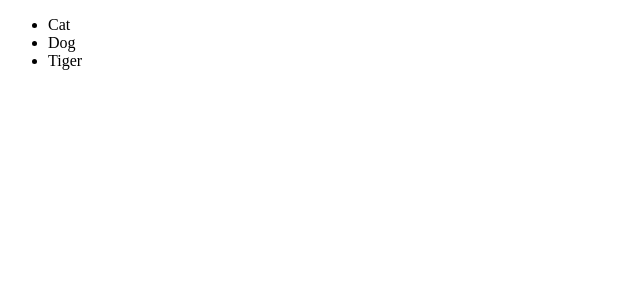
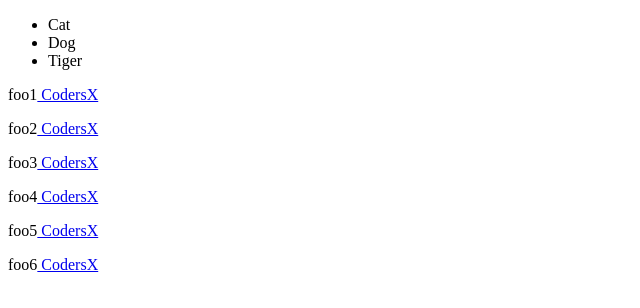
Before and after one commit to hauphvn/html-css-first, a website: page views/innerHTML.html in a window 1280 px wide. Shown: the whole page, without its empty margins (0-640 px from the left). Drawn offline with Linux system fonts and the light colour scheme.

Commit message:
task innerHTML

```diff
--- a/views/innerHTML.html
+++ b/views/innerHTML.html
@@ -7,6 +7,19 @@
 <body>
 <div>
     <ul id="animals"></ul>
+</div>
+<div class="taskCoderx">
+    <!--
+- Sử dụng getElementsByTagName() để lấy ra danh sách các <p> có class là 'foo'
+- Lặp qua các phần tử và thay đổi nội dung của từng phần tử bằng cách append (thêm vào cuối) một đường link tới coders.tokyo site
+-->
+    <p class="foo">foo1</p>
+    <p class="foo">foo2</p>
+    <p class="foo">foo3</p>
+    <p class="foo">foo4</p>
+    <p class="foo">foo5</p>
+    <p class="foo">foo6</p>
+
 </div>
 
 <script type="text/javascript">
@@ -22,6 +35,14 @@
     var ulAnimals = document.getElementById("animals");
     console.log(listAnimals);
     ulAnimals.innerHTML = listAnimals.join("");
+
+    // task coderx
+    let fooList = document.getElementsByTagName("p");
+    console.log(fooList);
+    for (item of fooList){
+        item.innerHTML = item.textContent+'<a href="https://coders-x.com/"> CodersX</a>';
+    }
+
 </script>
 </body>
 </html>
```
